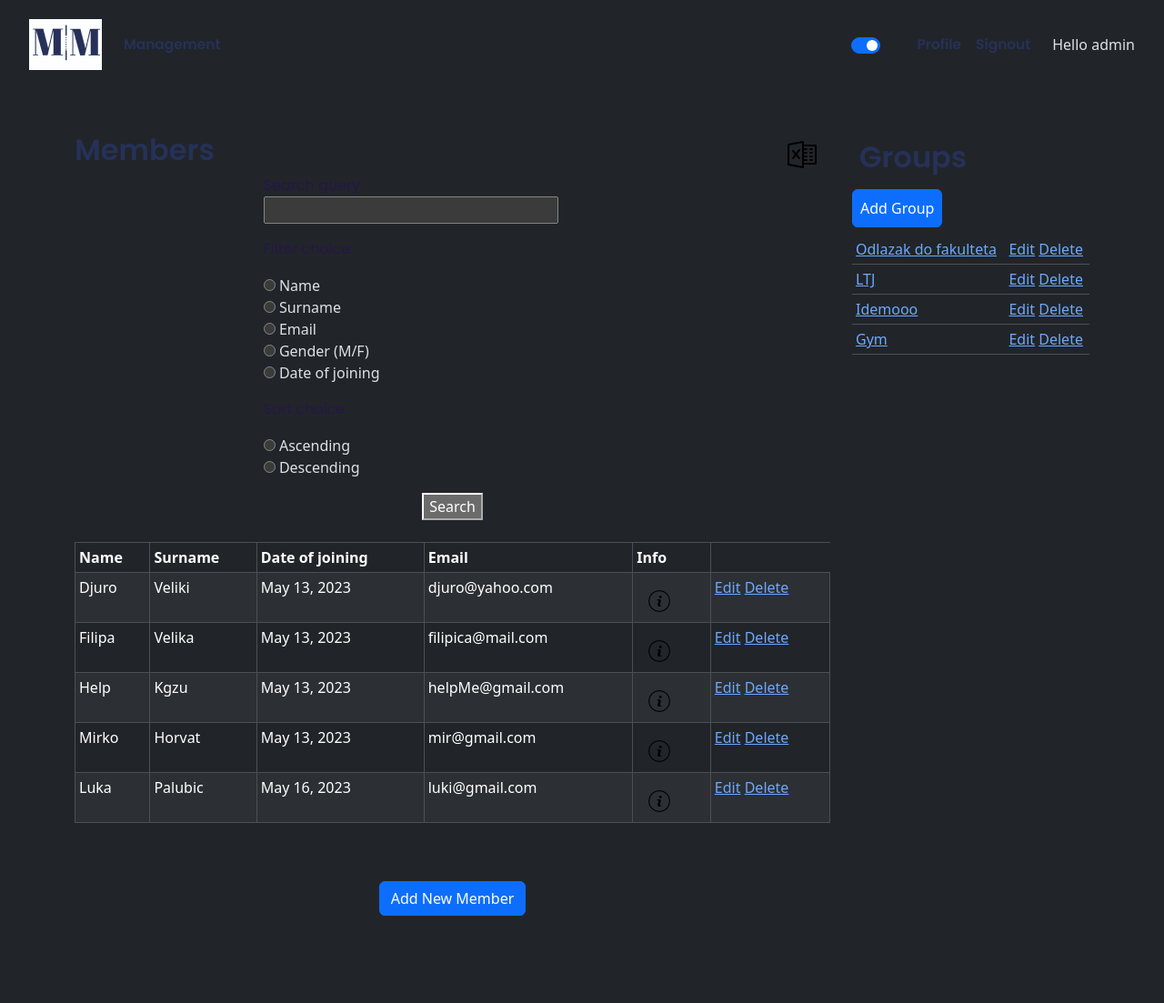
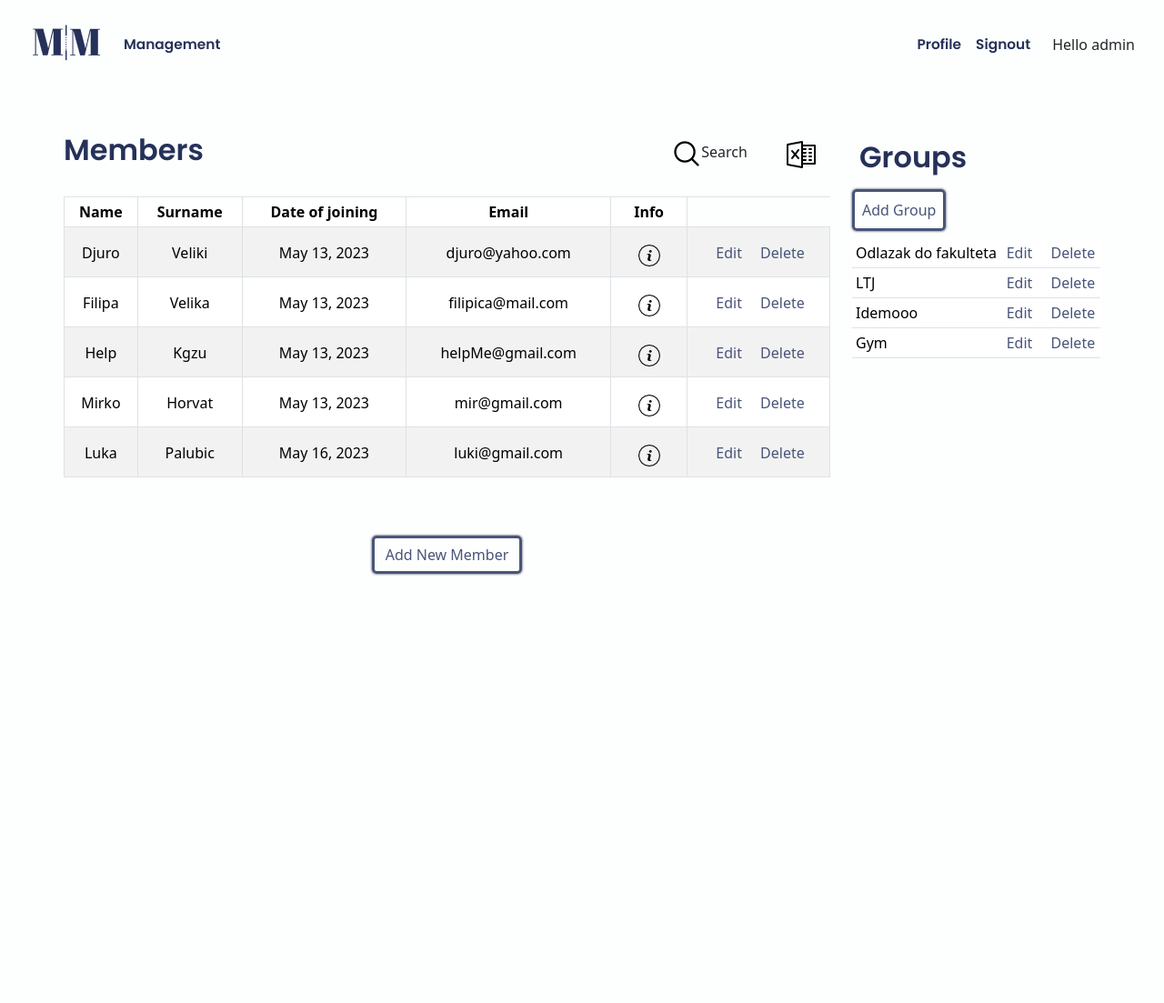
Before and after one commit to janaledencan/Members-Management-App, a Django app: page /app/management/ in a window 1280 px wide. Shown: the whole page at 91% size. After the commit the page ends 633 px from the top, so only its background shows below. Run offline with Django 4.2, Linux system fonts and the light colour scheme; a user stored in the database is signed in; data comes from the database, SQL or seed files in the repository; both versions use the stored data as it was after the commit; some libraries are stand-ins or nearby versions.

Commit message:
Adjust appearance of application

```diff
--- a/membersmanagementapp/app/static/app/css/base.css
+++ b/membersmanagementapp/app/static/app/css/base.css
@@ -1,3 +1,7 @@
+body {
+    background-color: #FDFFFE;
+}
+
 .navbar-custom .navbar-brand,
 .navbar-custom .navbar-text {
     font-size: 1.2vw;
@@ -24,3 +28,34 @@ p {
     font-weight: 400;
     color: #251749;
 }
+
+a:link {
+    text-decoration: none;
+    color: #495579;
+}
+
+a:visited {
+    text-decoration: none;
+    color: purple;
+}
+
+a:hover {
+    text-decoration: underline;
+    color: blue;
+}
+
+.add-btn a:hover {
+    color: #495579;
+}
+
+.add-btn {
+    color: #fffffe;
+    border: 3px solid #495579;
+    border-radius: 5px;
+    box-shadow: 0 0 2px 1px #9ea0a7;
+}
+
+
+.col-form-label {
+    font-weight: bold;
+}
--- a/membersmanagementapp/app/templates/app/base.html
+++ b/membersmanagementapp/app/templates/app/base.html
@@ -1,6 +1,6 @@
 <!DOCTYPE html>
 {% load static %}
-<html data-bs-theme="dark">
+<html>
     <head>
         <title>Member Management Application</title>
 
@@ -37,11 +37,6 @@
                   </ul>
 
                   <ul class="navbar-nav ms-auto mb-2 mb-lg-0">
-                    <li class="nav-item">
-                      <div class="form-check form-switch mx-4 mt-2">
-                        <input class="form-check-input p-2" type="checkbox" row="switch" id="btnSwitch" checked onclick="setTheme("dark")"/>
-                      </div>
-                    </li>
                     <li class="nav-item">
                       <a class="nav-link navbar-text" href="{% url 'accounts:profile' user.id %}">Profile</a>
                     </li>
@@ -83,16 +78,4 @@
       });
     </script>
 
-    <script>
-      document.getElementById('btnSwitch').addEventListener('click',()=>{
-        if (document.documentElement.getAttribute('data-bs-theme') == 'dark') {
-            document.documentElement.setAttribute('data-bs-theme','light')
-        }
-        else {
-            document.documentElement.setAttribute('data-bs-theme','dark')
-        }
-      })
-    </script>
-
-
 </html>
--- a/membersmanagementapp/app/templates/app/management.html
+++ b/membersmanagementapp/app/templates/app/management.html
@@ -3,25 +3,43 @@
 {% load static %}
 
     <div class="row">
-        <div class="col-12 col-md-9 mb-5">
+        <div class="col-12 col-md-9 mb-5 ps-0">
             <div class="row">
-                <h2 class="col-md-11">Members</h2>
+                <h2 class="col-md-9">Members</h2>
+
+                <button type="button" class="btn col-2"  data-bs-toggle="modal" data-bs-target="#searchModal{{member.id}}">
+                  <img class="search-icon " src="{% static 'app/images/search.png' %}" alt="Search"></a>Search
+                </button>
+
                 <span class="col-1"><a class="excel-icon" href="{% url 'app:export_excel' %}"><img class="excel mt-2" src="{% static 'app/images/excel.png' %}" alt="Excel"></a></span>
             </div>
 
-
-            <form method="get" action="{% url 'app:management' %}">
-              <div class="form-row w-50 mx-auto">
-                <div class="form-group col-12">
-                  {{ form.as_p }}
+            <div class="modal" id="searchModal{{member.id}}" tabindex="-1" aria-labelledby="myModalLabel1" aria-hidden="true">
+              <div class="modal-dialog modal-dialog-centered modal-dialog-scrollable" role="document">
+                <div class="modal-content">
+                  <div class="modal-header">
+                    <h5 class="modal-title">Search and filter members</h5>
+                    <button type="button" class="btn-close" data-bs-dismiss="modal" aria-label="Close"></button>
+                    <span aria-hidden="true"></span>
+                  </div>
+                  <div class="modal-body">
+                    <form method="get" action="{% url 'app:management' %}">
+                      <div class="form-row w-50 mx-auto">
+                        <div class="form-group col-12">
+                          {{ form.as_p }}
+                        </div>
+                      </div>
+                  </div>
+                  <div class="modal-footer">
+                    <button type="submit" class="btn custom-btn">Search</button>
+                    <button type="button" class="btn btn-secondary" data-bs-dismiss="modal">Close</button>
+                  </div>
                 </div>
               </div>
-              <div class="text-center">
-                <button type="submit" class="mx-auto btn-secondary">Search</button>
-              </div>
-            </form>
+            </div>
 
-            <table class="table table-striped table-bordered table-sm mt-4">
+
+            <table class="table table-striped table-bordered table-sm mt-4 text-center">
               <thead class="thead-dark">
               <tr>
                   <th>Name</th>
@@ -34,10 +52,10 @@
               <tbody>
           {% for member in members %}
               <tr>
-                  <td>{{ member.name }}</td>
-                  <td>{{ member.surname }}</td>
-                  <td>{{ member.date_joined }}</td>
-                  <td>{{ member.email }}</td>
+                  <td class="pt-3">{{ member.name }}</td>
+                  <td class="pt-3">{{ member.surname }}</td>
+                  <td class="pt-3">{{ member.date_joined }}</td>
+                  <td class="pt-3">{{ member.email }}</td>
                   <td>
                     <button type="button" class="btn" href="{% url 'app:view_member' member.id %}" data-bs-toggle="modal" data-bs-target="#myModal{{member.id}}">
                         <img class="info-icon mt-2" src="{% static 'app/images/info.png' %}" alt="Info"></a>
@@ -69,9 +87,9 @@
                         </div>
                       </div>
                   </td>
-                  <td>
-                      <a href="{% url 'app:edit_member' member.id %}"><span class="glyphicon glyphicon-pencil" >Edit</span></a>
-                      <a href="{% url 'app:delete_member' member.id %}">Delete</a>
+                  <td class="pt-3">
+                      <a href="{% url 'app:edit_member' member.id %}"><span class="glyphicon glyphicon-pencil ms-1" >Edit</span></a>
+                      <a href="{% url 'app:delete_member' member.id %}" class="ms-3">Delete</a>
                   </td>
               </tr>
           {% endfor %}
@@ -79,24 +97,25 @@
           </table>
           <br>
           <br>
-          <center><a href="{% url 'app:add_member' %}" class="btn btn-primary">Add New Member</a></center>
+          <center><a href="{% url 'app:add_member' %}" type="submit" class="btn add-btn">Add New Member</a></center>
 
         </div>
 
-        <div class="col-12 col-md-3">
+        <div class="col-12 col-md-3 pe-0">
             <div class=mb-2>
                 <h2 class="d-inline-flex p-2 me-5">Groups</h2>
-                <a href="{% url 'app:add_group' %}" class="btn btn-primary d-inline-flex p-2">Add Group</a>
+                <a href="{% url 'app:add_group' %}"  type="submit" class="btn add-btn d-inline-flex p-2">
+                Add Group</a>
             </div>
 
             <table class="table table-sm">
               <tbody>
                 {% for group in groups %}
                     <tr>
-                        <td><a href="{% url 'app:group_details' group.id %}">{{ group.name }}</a></td>
+                        <td><a href="{% url 'app:group_details' group.id %}" class=" link-body-emphasis link-dark">{{ group.name }}</a></td>
                         <td>
                             <a href="{% url 'app:edit_group' group.id %}"><span class="glyphicon glyphicon-pencil" >Edit</span></a>
-                            <a href="{% url 'app:delete_group' group.id %}">Delete</a>
+                            <a href="{% url 'app:delete_group' group.id %}" class="ms-3">Delete</a>
                         </td>
                     </tr>
                 {% endfor %}
--- a/membersmanagementapp/app/templates/includes/member_card.html
+++ b/membersmanagementapp/app/templates/includes/member_card.html
@@ -46,10 +46,10 @@
                 <p>I want to remove {{ member.member.name }} {{ member.member.surname }} from {{ member.group.name }} group.</p>
               </div>
               <div class="modal-footer">
-                  <a class="btn btn-primary pull-right"
-                  href="{% url 'app:remove_member_from_group' member.group.id member.member.id %}">
+                  <button class="btn custom-btn pull-right"
+                  onclick="location.href='{% url 'app:remove_member_from_group' member.group.id member.member.id %}'">
                   Remove from group
-                  </a>
+                  </button>
                 <button type="button" class="btn btn-secondary" data-bs-dismiss="modal">Close</button>
               </div>
             </div>
--- a/membersmanagementapp/app/templates/management/add_member.html
+++ b/membersmanagementapp/app/templates/management/add_member.html
@@ -69,7 +69,7 @@
           <div class="form-group row mt-5">
             <label class="col-sm-1 col-form-label"></label>
             <div class="col-sm-4">
-            <button type="submit" value="Save" class="btn btn-primary">Submit</button>
+            <button type="submit" value="Save" class="btn custom-btn">Submit</button>
             </div>
           </div>
 
--- a/membersmanagementapp/app/templates/management/add_new_group.html
+++ b/membersmanagementapp/app/templates/management/add_new_group.html
@@ -50,7 +50,7 @@
           <div class="form-group row">
             <label class="col-sm-1 col-form-label"></label>
             <div class="col-sm-4">
-            <button type="submit" class="btn btn-primary">Submit</button>
+            <button type="submit" class="btn custom-btn">Submit</button>
             </div>
           </div>
 
--- a/membersmanagementapp/app/templates/management/edit.html
+++ b/membersmanagementapp/app/templates/management/edit.html
@@ -64,7 +64,7 @@
       <div class="form-group row">
         <label class="col-sm-1 col-form-label"></label>
         <div class="col-sm-4">
-        <button type="submit" class="btn btn-success">Update</button>
+        <button type="submit" class="btn custom-btn">Update</button>
         </div>
       </div>
     </div>
--- a/membersmanagementapp/app/templates/management/edit_group.html
+++ b/membersmanagementapp/app/templates/management/edit_group.html
@@ -49,7 +49,7 @@
       <div class="form-group row">
         <label class="col-sm-1 col-form-label"></label>
         <div class="col-sm-4">
-        <button type="submit" class="btn btn-success">Update</button>
+        <button type="submit" class="btn custom-btn">Update</button>
         </div>
       </div>
     </div>
```
Also changed, not shown: membersmanagementapp/app/templates/app/group_details.html (+4 -4 lines), membersmanagementapp/app/templates/app/home.html (+1 -58 lines), membersmanagementapp/app/static/app/images/search.png (added), membersmanagementapp/db.sqlite3.
